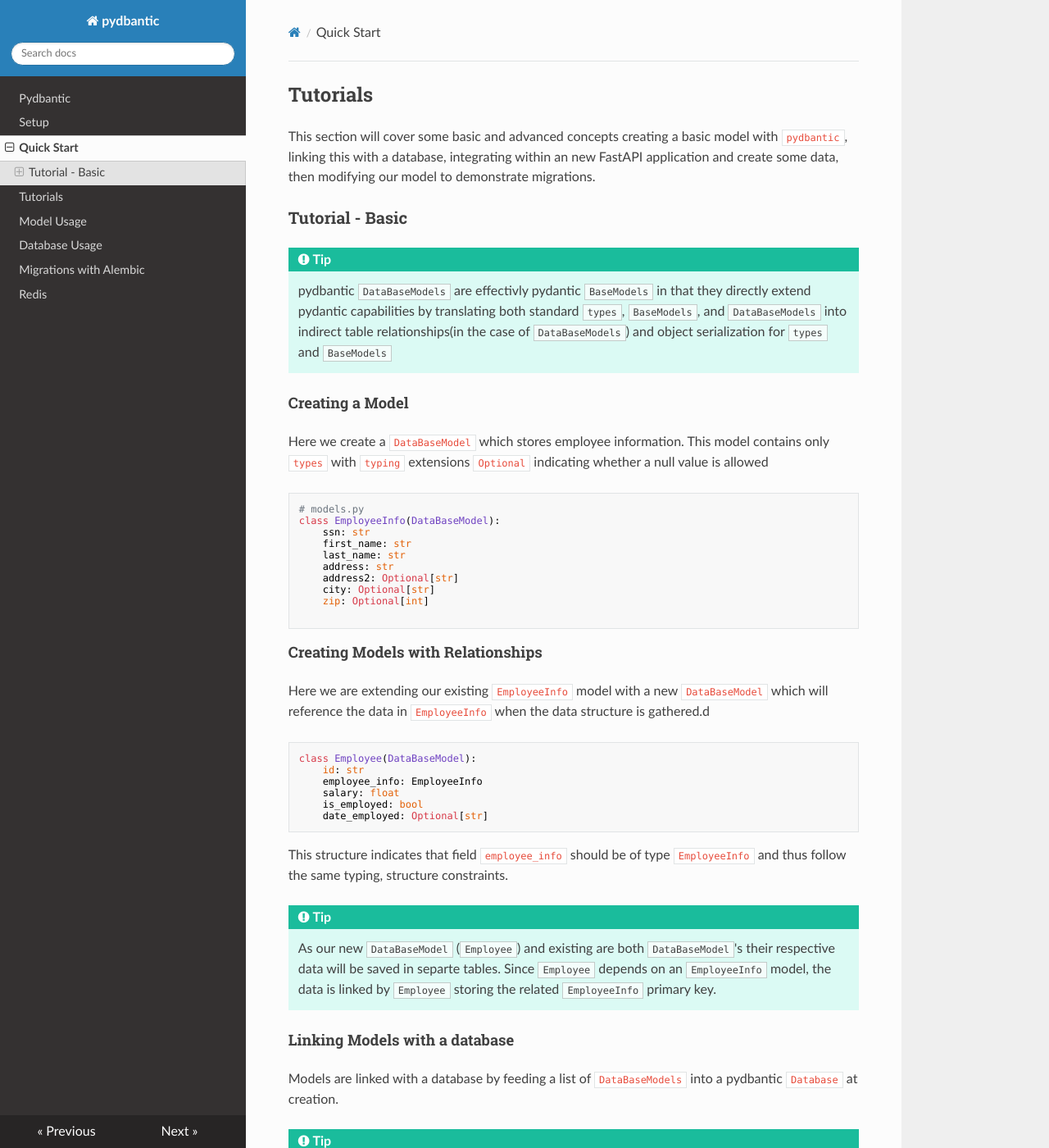
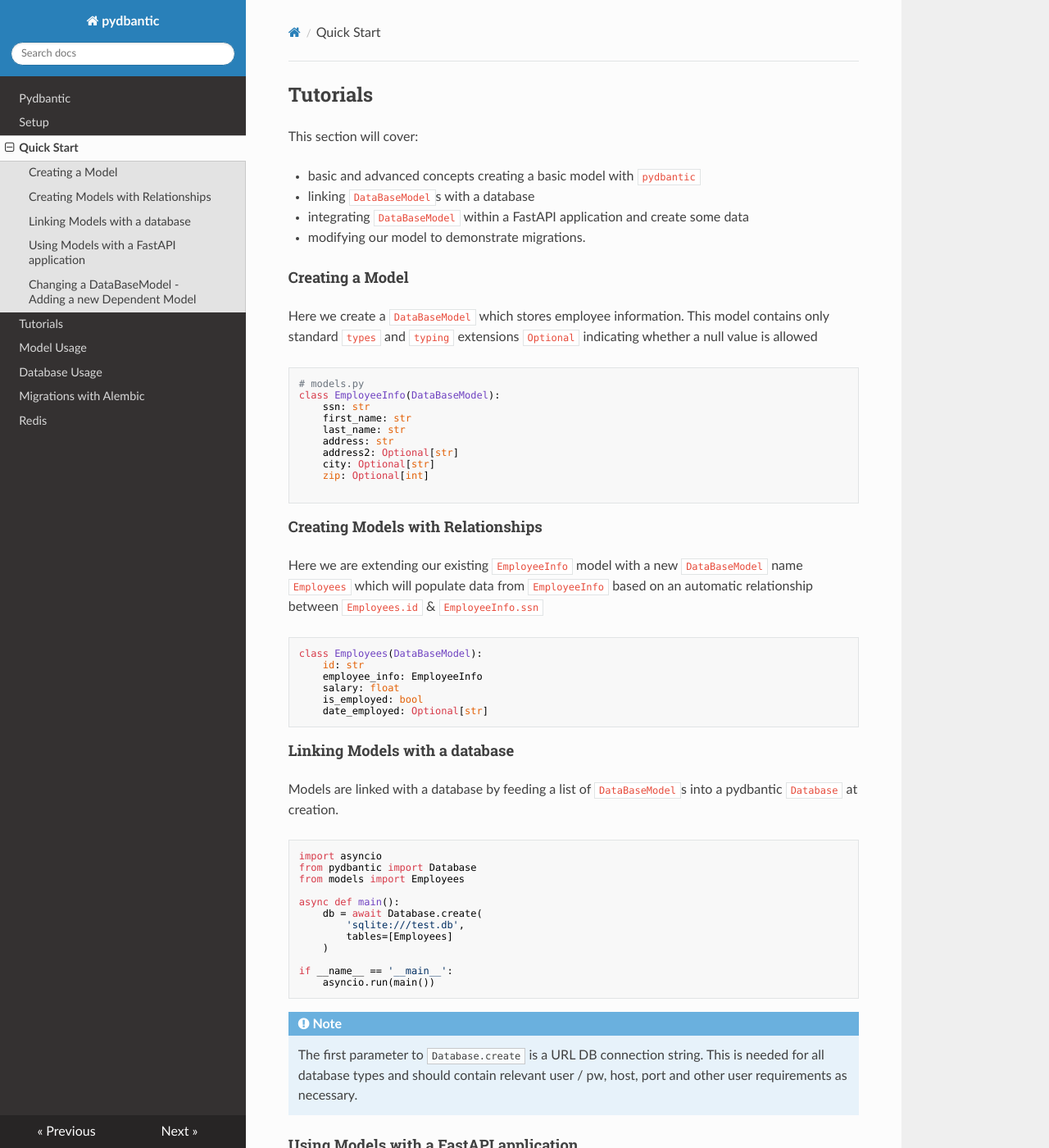
Before and after one commit to codemation/pydbantic, an MkDocs documentation site: the page built from docs/quick-start.md, in a window 1280 px wide and 1400 px high. Shown: the whole window at 82% size. Built offline with MkDocs 1.6.1, drawn with Linux system fonts in a browser that asks for light colours; nearby versions of some CDN libraries; some of the changed text lies outside the part shown.

Commit message:
updated formatting / docs / spelling

````diff
--- a/docs/quick-start.md
+++ b/docs/quick-start.md
@@ -1,12 +1,13 @@
 ## Tutorials
-This section will cover some basic and advanced concepts creating a basic model with `pydbantic`, linking this with a database, integrating within an new FastAPI application and create some data, then modifying our model to demonstrate migrations.
+This section will cover:
 
-### Tutorial - Basic
-!!! TIP
-    pydbantic `DataBaseModels` are effectivly pydantic `BaseModels` in that they directly extend pydantic capabilities by translating both standard `types`, `BaseModels`, and `DataBaseModels` into indirect table relationships(in the case of `DataBaseModels`) and object serialization for `types` and `BaseModels`
+- basic and advanced concepts creating a basic model with `pydbantic`
+- linking `DataBaseModel`s with a database
+- integrating `DataBaseModel` within a FastAPI application and create some data
+- modifying our model to demonstrate migrations.
 
 #### Creating a Model
-Here we create a `DataBaseModel` which stores employee information. This model contains only `types` with `typing` extensions `Optional` indicating  whether a null value is allowed
+Here we create a `DataBaseModel` which stores employee information. This model contains only standard `types` and `typing` extensions `Optional` indicating  whether a null value is allowed
 
 ```python
 # models.py
@@ -22,10 +23,10 @@
 ```
 
 #### Creating Models with Relationships
-Here we are extending our existing `EmployeeInfo` model with a new  `DataBaseModel` which will reference the data in  `EmployeeInfo` when the data structure is gathered.d
+Here we are extending our existing `EmployeeInfo` model with a new  `DataBaseModel` name `Employees` which will populate data from `EmployeeInfo` based on an automatic relationship between `Employees.id` & `EmployeeInfo.ssn`
 
 ```python
-class Employee(DataBaseModel):
+class Employees(DataBaseModel):
     id: str
     employee_info: EmployeeInfo
     salary: float
@@ -33,27 +34,18 @@
     date_employed: Optional[str]
 ```
 
- This structure indicates that field `employee_info` should be of type `EmployeeInfo` and thus follow the same typing, structure  constraints.
-
-
-!!! TIP
-    As our new `DataBaseModel` (`Employee`) and existing are both `DataBaseModel`'s  their respective data will be saved in separte tables. Since `Employee` depends on an `EmployeeInfo` model, the data is linked by `Employee` storing the related `EmployeeInfo` primary key.
-
 #### Linking Models with a database
-Models are linked with a database by feeding a list of `DataBaseModels` into a pydbantic `Database` at creation.
-
-!!!TIP
-    Models with depedent `DataBaseModels` do not need feed their depdencies, this is taken care of automatically on startup.
+Models are linked with a database by feeding a list of `DataBaseModel`s into a pydbantic `Database` at creation.
 
 ```python
 import asyncio
 from pydbantic import Database
-from models import Employee
+from models import Employees
 
 async def main():
     db = await Database.create(
         'sqlite:///test.db',
-        tables=[Employee]
+        tables=[Employees]
     )
 
 if __name__ == '__main__':
@@ -61,13 +53,13 @@
 ```
 
 !!! NOTE
-    The first parameter to `Database.create` is a URL DB connection string. This is needed for all database types and should contain relevant user / pw, host, port and other user requirements as necesssary.
+    The first parameter to `Database.create` is a URL DB connection string. This is needed for all database types and should contain relevant user / pw, host, port and other user requirements as necessary.
 
 
 #### Using Models with a FastAPI application
-As `DataBaseModels` are inherintly pydantic `BaseModels`, they work seamlessly with `FastAPI`'s openAPI schema generation to allow us to generate self documentating API's with expected input / response data structures.
+As `DataBaseModels` are inherently pydantic `BaseModels`, they work seamlessly with the `FastAPI` openAPI schema, generating self documenting API's with expected input / response data structures.
 
-Here we link our existing `Employee` model with a basic API that creates new employees, lists existing employees
+Here we link our existing `Employees` model with a basic API that creates new employees, lists existing employees
 
 ```python
 # fastapi application
@@ -82,25 +74,25 @@
 async def db_setup():
     db = await Database.create(
         'sqlite:///company.db',
-        tables=[Employee],
+        tables=[Employees],
     )
 
 @app.post('/employee')
 async def new_example(employee: Employee):
     return await employee.insert()
 
-@app.get('/employees', response_model=List[Employee])
+@app.get('/employees', response_model=List[Employees])
 async def view_employees():
     return await Employee.all()
 ```
 
-At this point we should be able to start our Application and feed in some data to create persistent `Employee` objects.
+At this point we should be able to start our Application and feed in some data to create persistent `Employees` objects.
 
 !!! NOTE
     When viewed from the application `/docs`, the `view_employees` endpoint should indicate the response should be a `List` of `Employees`.
 
-#### Model Changes to Existing Models - Adding a new Dependent Model
-Here we will add a new field to our existing `Employee` model which is also a `DataBaseModel` representing employee positions in the company.
+#### Changing a DataBaseModel - Adding a new Dependent Model
+Here we will add a new field to our existing `Employees` model which is also a `DataBaseModel` representing employee positions in a company.
 
 ```python
 ## models.py
@@ -119,7 +111,7 @@
 
 
 ## Adding Positions to Employee
-class Employee(DataBaseModel):
+class Employees(DataBaseModel):
     id: str = PrimaryKey()
     employee_info: EmployeeInfo
     position: Positions = Position(id='p123', name='engineer')
````
